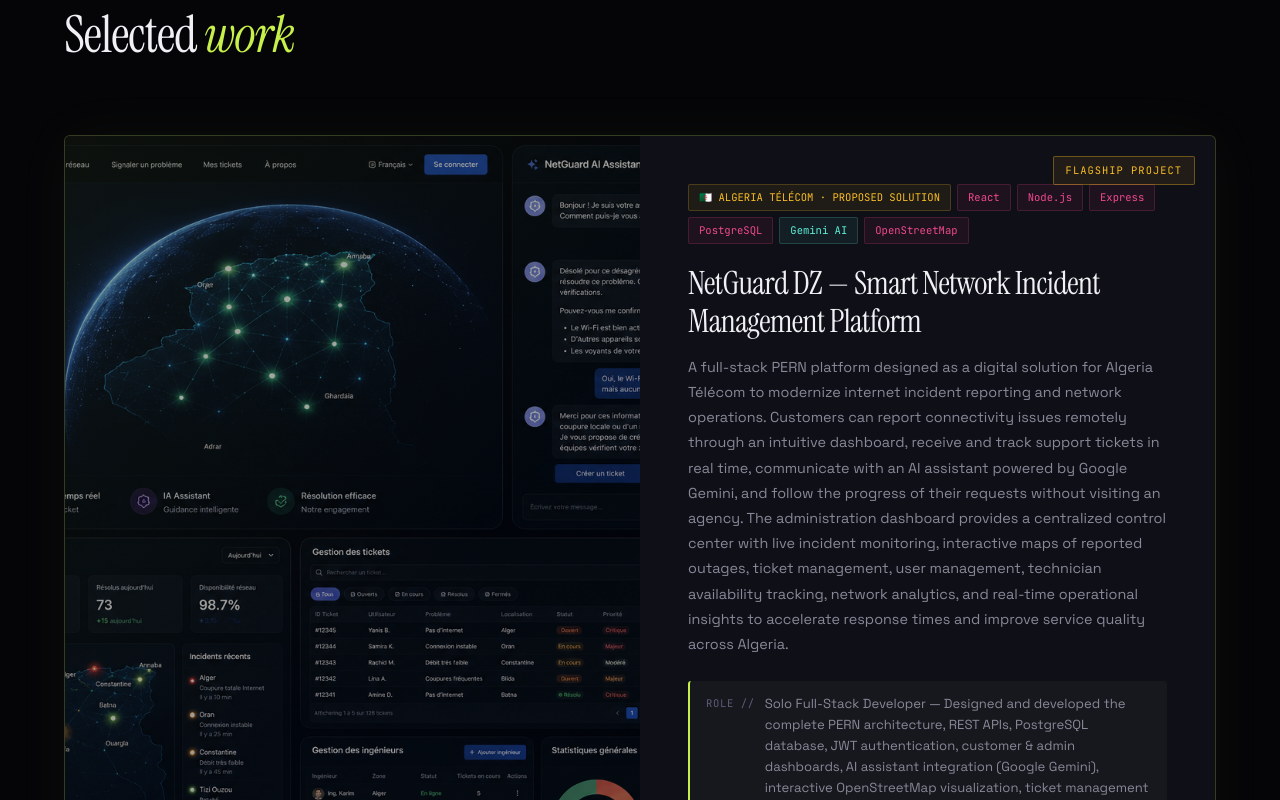
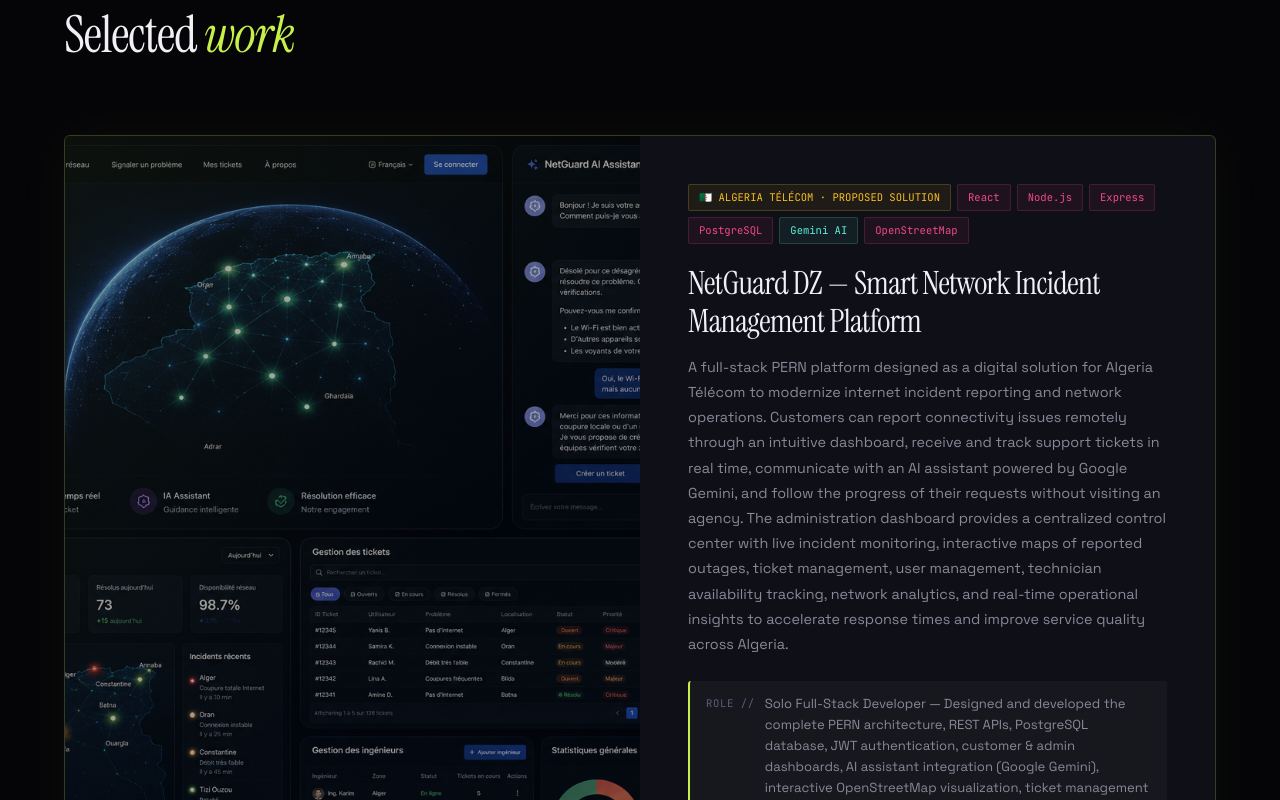
Before and after one commit to Mohammed-Zeghlache/Portfolio_ZMN, a React (Vite) app: page / in a window 1280 px wide. Shown: the part 1920-2720 px from the top of the page. Built offline with nearby package versions, Linux system fonts and the light colour scheme.

Commit message:
Update App.css

```diff
--- a/src/styles/App.css
+++ b/src/styles/App.css
@@ -210,14 +210,20 @@
   box-shadow: 0 0 60px rgba(200,240,74,0.04);
   transition: border-color 0.3s, box-shadow 0.3s;
   margin-bottom: 32px; position: relative;
+
+
+
 }
-.project-winner::before {
+/* .project-winner::before {
   content: ' FLAGSHIP PROJECT';
   position: absolute; top: 20px; right: 20px; z-index: 10;
   font-family: 'JetBrains Mono', monospace; font-size: 0.65rem; letter-spacing: 0.1em;
   color: #fbbf24; border: 1px solid rgba(251,191,36,0.35); padding: 5px 12px; border-radius: 2px;
   background: rgba(251,191,36,0.08);
-}
+} */
+
+
+
 .project-winner:hover { border-color: rgba(200,240,74,0.35); box-shadow: 0 30px 80px rgba(0,0,0,0.5); }
 .pw-img { position: relative; overflow: hidden; min-height: 380px; }
 .pw-img img { width: 100%; height: 100%; object-fit: cover; filter: grayscale(20%) brightness(0.65) saturate(0.9); transition: filter 0.5s, transform 0.5s; }
```
